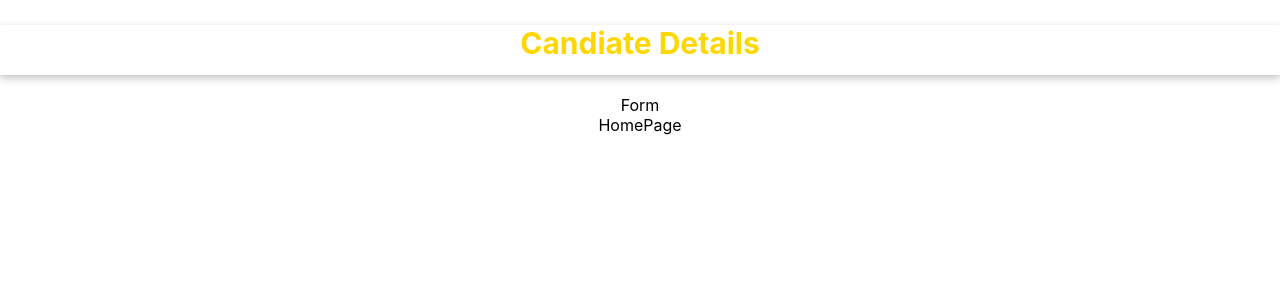
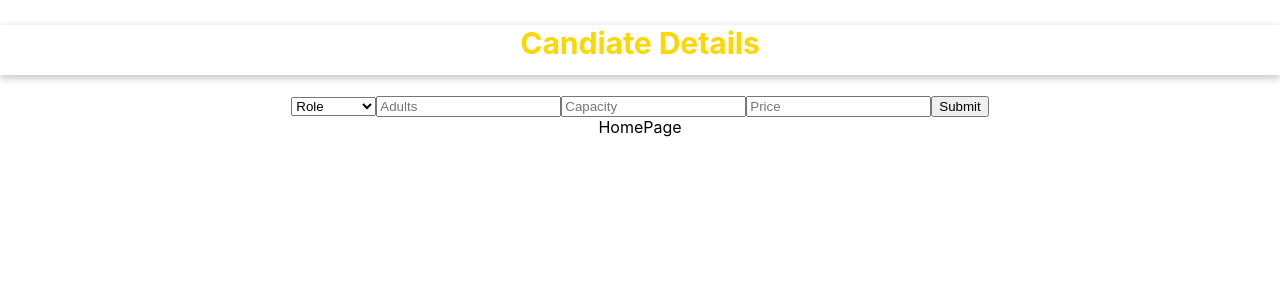
Before and after one commit to starydv7/crud-application, a React (Create React App) app: page / in a window 1280 px wide. Shown: the top 300 px of the page. Built offline with nearby package versions, Linux system fonts and the light colour scheme.

Commit message:
form ready

```diff
--- a/src/components/Form.jsx
+++ b/src/components/Form.jsx
@@ -5,7 +5,7 @@ const Form = () => {
     const [mobile, setMobile] = useState("");
     const [email, setEmail] = useState("");
     const [role, setRole] = useState("");
-    const [full, setFull] = useState("");
+    const [message, setMessage] = useState("");
      let handleSubmit = async (e) => {
        e.preventDefault();
        var DetailsObj = {
@@ -29,8 +29,41 @@ const Form = () => {
          .catch((err) => {});
      };
   return (
-    <div>Form</div>
-  )
+    <div>
+      <form onSubmit={handleSubmit}>
+        <select value={role} onChange={(e) => setRole(e.target.value)}>
+          <option value="/">Role</option>
+          <option value="FrontEnd">Front_End</option>
+          <option value="backend">Backend</option>
+
+        </select>
+
+        <input
+          type="text"
+          value={name}
+          placeholder="Adults"
+          onChange={(e) => setName(e.target.value)}
+        />
+        <input
+          type="text"
+          value={mobile}
+          placeholder="Capacity"
+          onChange={(e) => setMobile(e.target.value)}
+        />
+
+        <input
+          type="text"
+          value={email}
+          placeholder="Price"
+          onChange={(e) => setEmail(e.target.value)}
+        />
+
+        <button type="submit">Submit</button>
+
+        <div className="message">{message ? <p>{message}</p> : null}</div>
+      </form>
+    </div>
+  );
 }
 
 export default Form
```
